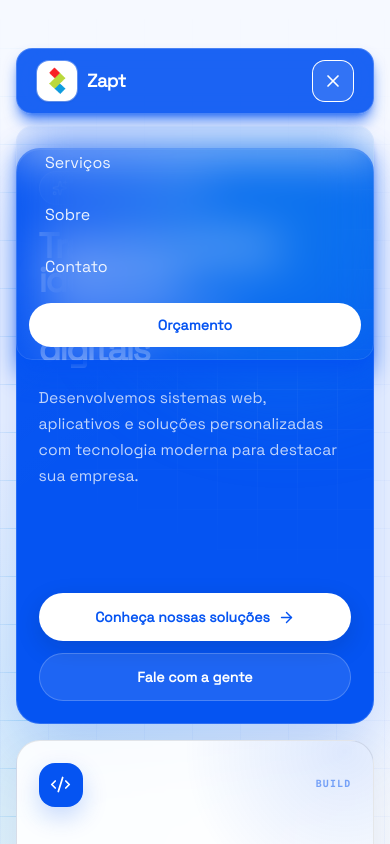
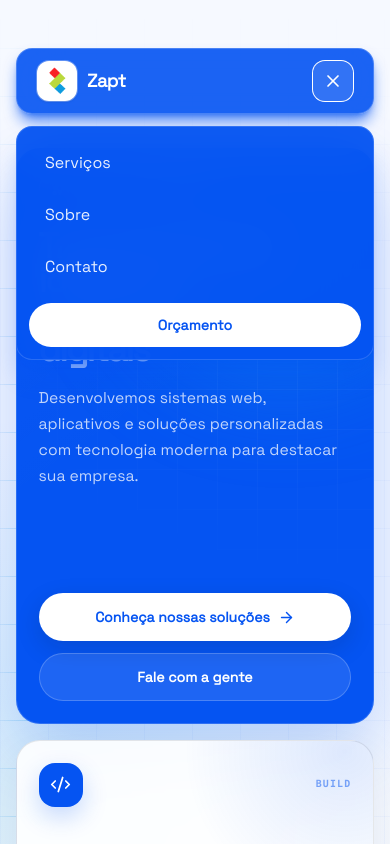
Before and after one commit to Gabriel-Andreoni/zapt, a Next.js app: page / in a window 390 px wide. Both pictures are taken after a click on the button "Abrir menu". Shown: the top 844 px of the page. Built offline with nearby package versions, Linux system fonts and the light colour scheme.

Commit message:
Altreração no fundo do menu mobile, adição de margin-scroll nax seção de serviços e sobre

```diff
--- a/app/sections/CallToAction/index.tsx
+++ b/app/sections/CallToAction/index.tsx
@@ -124,7 +124,7 @@ export function CallToAction() {
   return (
     <section
       id="contato"
-      className="w-full pb-12 md:pb-16"
+      className="w-full scroll-mt-32 pb-12 md:pb-16"
       aria-labelledby="cta-title"
     >
       <div className="mx-auto max-w-7xl px-4 sm:px-6 lg:px-8">
--- a/app/sections/Menu/index.tsx
+++ b/app/sections/Menu/index.tsx
@@ -70,7 +70,7 @@ export default function Header() {
 
         {/* Mobile menu */}
         {mobileOpen && (
-          <div className="mt-3 rounded-2xl border border-white/10 p-3 shadow-xl shadow-[#0554f2] backdrop-blur-xl md:hidden">
+          <div className="mt-3 rounded-2xl border border-white/15 bg-brand-primary/95 p-3 shadow-xl shadow-brand-primary/25 backdrop-blur-xl md:hidden">
             <nav className="flex flex-col gap-1">
               {navItems.map((item) => (
                 <a
--- a/app/sections/Services/index.tsx
+++ b/app/sections/Services/index.tsx
@@ -144,7 +144,7 @@ export function Services() {
   return (
     <section
       id="produtos"
-      className="w-full py-16 md:py-24"
+      className="w-full scroll-mt-32 py-16 md:py-24"
       aria-labelledby="services-title"
     >
       <div className="mx-auto max-w-7xl px-4 sm:px-6 lg:px-8">
```
